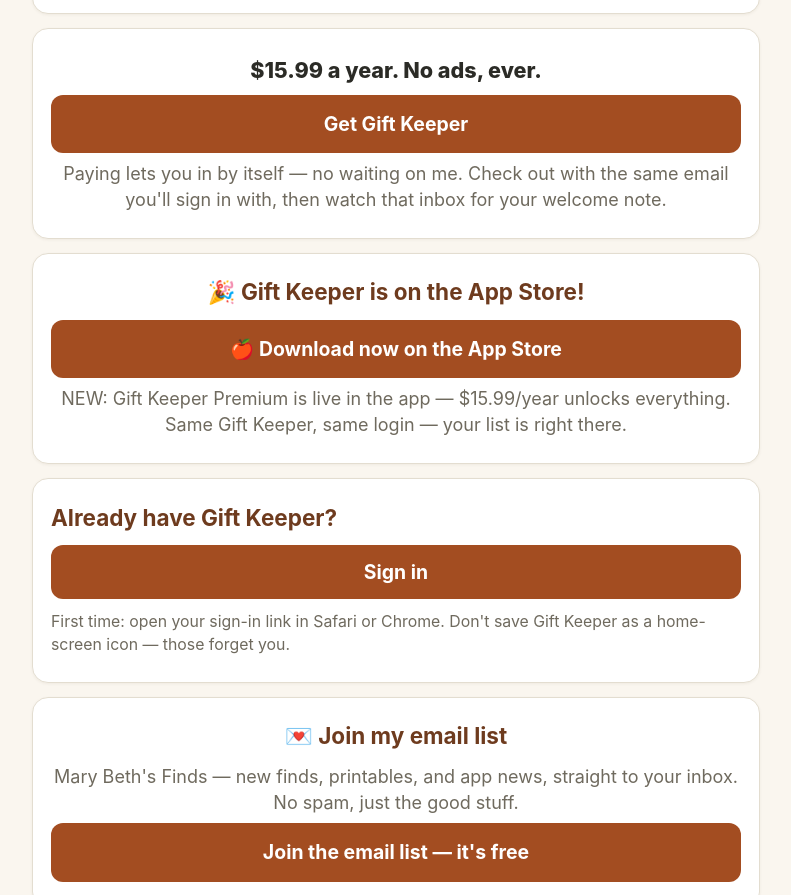
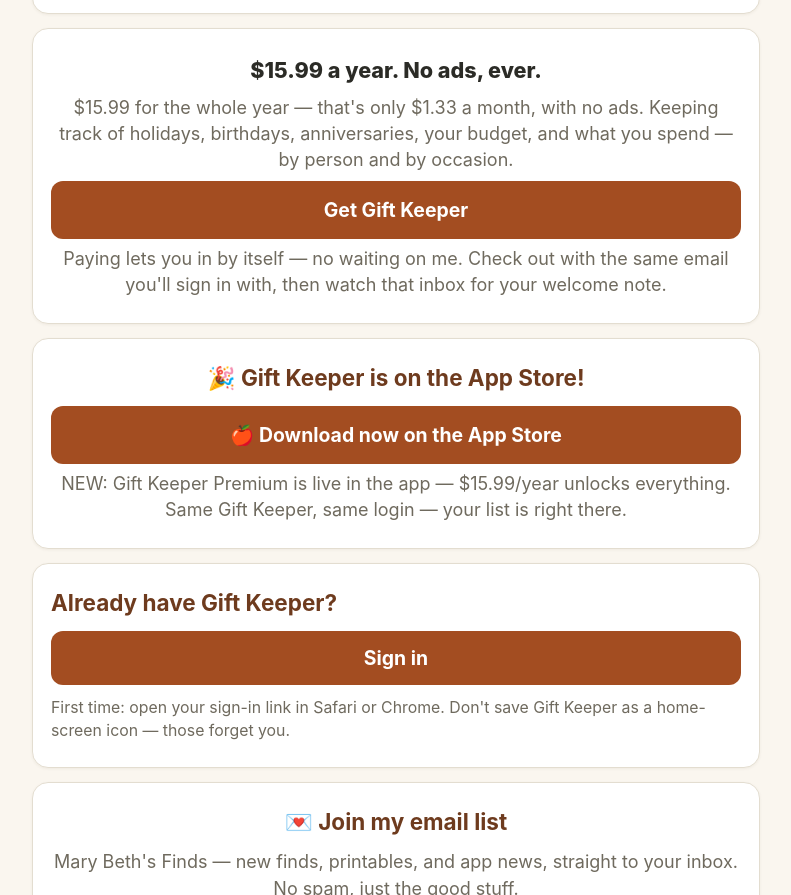
Before and after one commit to mdarybeth28/gift-keeper, a plain HTML site: page index.html in a window 1280 px wide. Shown: the part 1184-2079 px from the top of the page, without its empty margins (244-1035 px from the left). Drawn offline with nearby package versions, Linux system fonts and the light colour scheme; no server answers.

Commit message:
Front door price card: add the 1.33-a-month line (Mary's words)

```diff
--- a/index.html
+++ b/index.html
@@ -194,6 +194,7 @@ var SEASONS = [
     </div>
     <div class="card center">
       <p style="font-size:1.2rem;font-weight:800;">$15.99 a year. No ads, ever.</p>
+      <p class="muted">$15.99 for the whole year — that's only $1.33 a month, with no ads. Keeping track of holidays, birthdays, anniversaries, your budget, and what you spend — by person and by occasion.</p>
       <p><a class="btn" href="https://buy.stripe.com/14A9AT2O26mPfSd8030ZW04">Get Gift Keeper</a></p>
       <p class="muted">Paying lets you in by itself — no waiting on me. Check out with the same email you'll sign in with, then watch that inbox for your welcome note.</p>
     </div>
```
